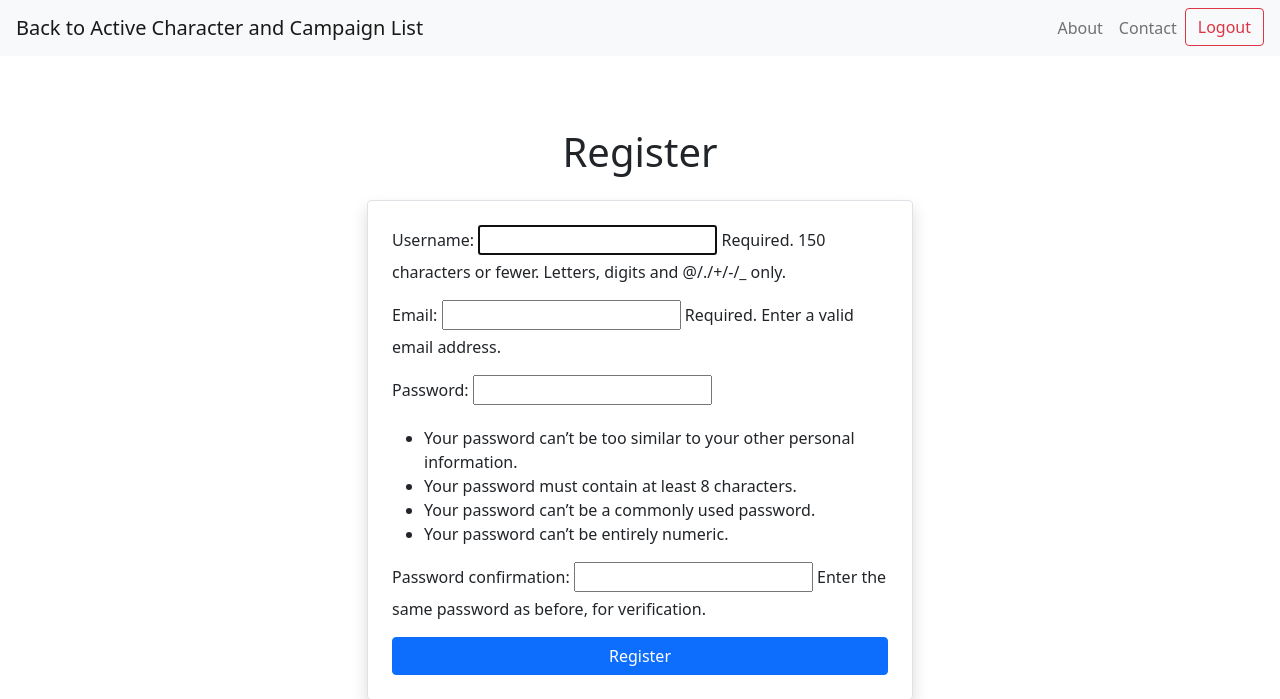
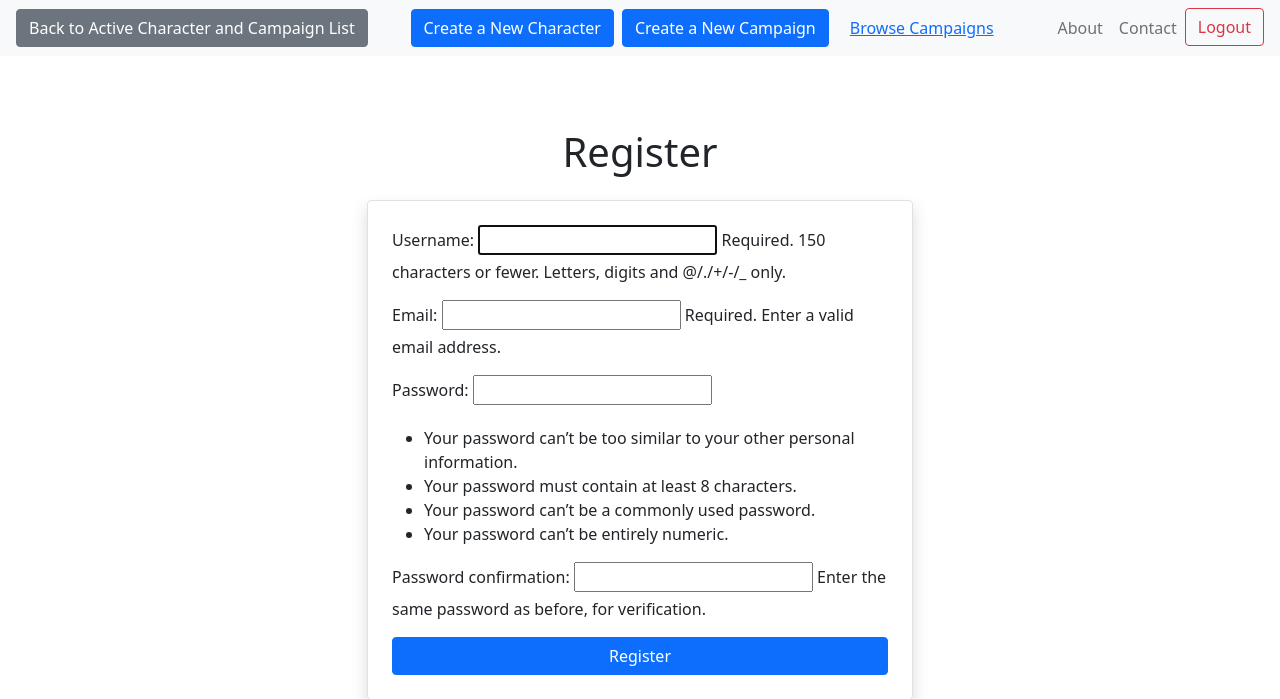
Before and after one commit to Huhlicheck/DH2_supplement, a Django app: page /register/ in a window 1280 px wide. Shown: the top 699 px of the page. Run offline with Django 5.2, Linux system fonts and the light colour scheme; some libraries are stand-ins or nearby versions.

Commit message:
bootsrtap 1.1

```diff
--- a/DH2/DH2/templates/base.html
+++ b/DH2/DH2/templates/base.html
@@ -17,9 +17,25 @@
 
     <!-- Navbar -->
     <nav class="navbar navbar-expand-lg navbar-light bg-light">
-        <a class="navbar-brand" href="{% url 'characters:character_list' %}">Back to Active Character and Campaign List</a>
+        <!-- Make the Back to Active Character and Campaign List look like a button -->
+        <a class="btn btn-secondary" href="{% url 'characters:character_list' %}">Back to Active Character and Campaign List</a>
+
         <div class="collapse navbar-collapse">
-            <ul class="navbar-nav ml-auto">
+            <ul class="navbar-nav mx-auto"> <!-- Center the navigation links -->
+                <!-- Create New Character and Campaign Links -->
+                <li class="nav-item">
+                    <a class="btn btn-primary" href="{% url 'characters:create_character' %}">Create a New Character</a>
+                </li>
+                <li class="nav-item mx-2"> <!-- Added mx-2 for spacing between buttons -->
+                    <a class="btn btn-primary" href="{% url 'characters:create_campaign' %}">Create a New Campaign</a>
+                </li>
+                <li class="nav-item">
+                    <a class="btn btn-link" href="{% url 'characters:campaign_list' %}">Browse Campaigns</a>
+                </li>
+            </ul>
+
+            <ul class="navbar-nav"> <!-- Align the About and Contact links to the right -->
+                <!-- Additional Navbar Links -->
                 <li class="nav-item"><a class="nav-link" href="{% url 'characters:about' %}">About</a></li>
                 <li class="nav-item"><a class="nav-link" href="{% url 'characters:contact' %}">Contact</a></li>
                 <!-- Logout Button -->
```
